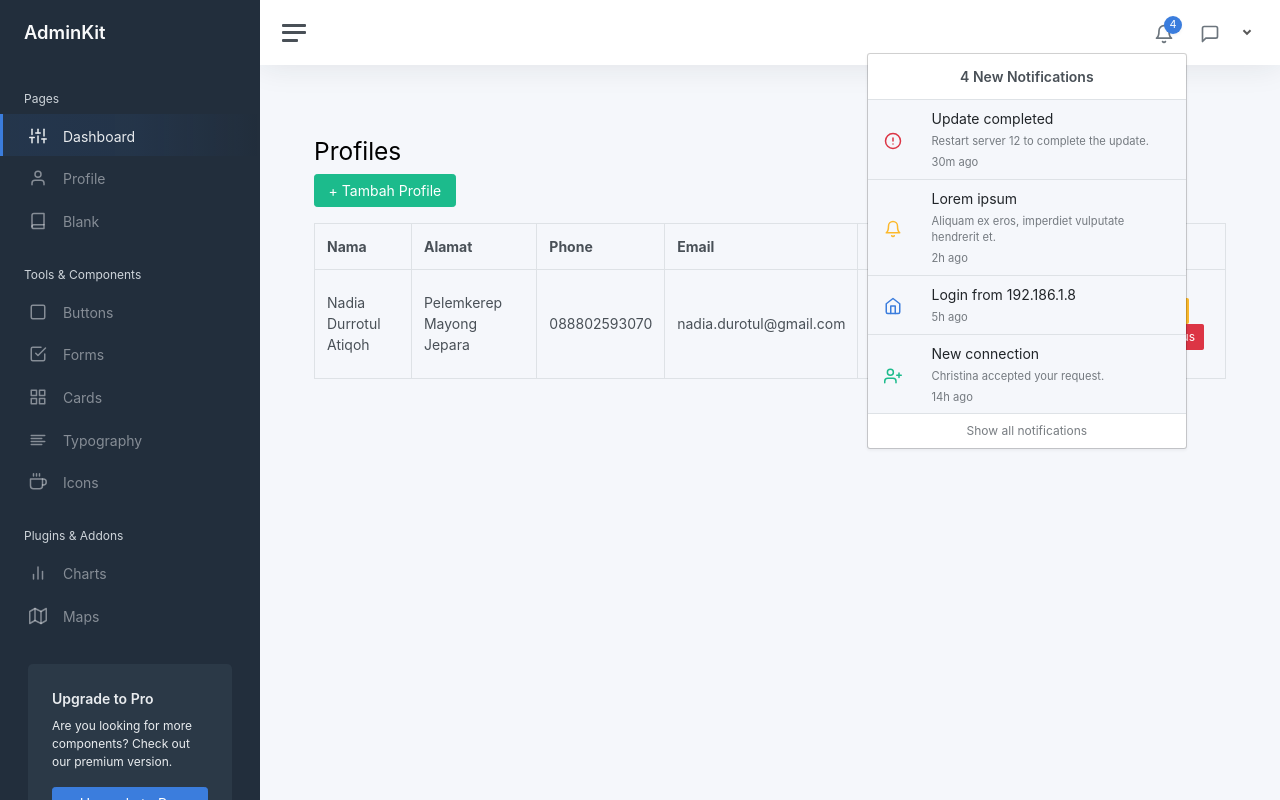
After one commit to nadiadur/cv_nadia, a Django app: page /profiles/ in a window 1280 px wide, after a click that opens the changed part. The commit adds this page. Run offline with Django 5.2, Linux system fonts and the light colour scheme; a user stored in the database is signed in; data comes from the database, SQL or seed files in the repository; some libraries are stand-ins or nearby versions.

Commit message:
admin custom 2

```diff
--- a/backend/backend/urls.py
+++ b/backend/backend/urls.py
@@ -21,6 +21,7 @@ from rest_framework import routers
 from cv_api.views import ProfileViewSet
 from django.conf import settings
 from django.conf.urls.static import static
+from cv_api import views as cv_views
 
 router = routers.DefaultRouter()
 router.register(r'profiles', ProfileViewSet)
@@ -29,6 +30,10 @@ urlpatterns = [
     path('admin/', admin.site.urls),
     path('api/', include(router.urls)),
     path('', include('frontend.urls')),
+    path('dashboard/profiles/', cv_views.profile_list, name='profile_list'),
+    path('dashboard/profiles/create/', cv_views.profile_create, name='profile_create'),
+    path('dashboard/profiles/<int:pk>/edit/', cv_views.profile_edit, name='profile_edit'),
+    path('dashboard/profiles/<int:pk>/delete/', cv_views.profile_delete, name='profile_delete'),
 ]
 
 if settings.DEBUG:
--- /dev/null
+++ b/backend/frontend/static/templates/frontend/base.html
@@ -0,0 +1,32 @@
+{% load static %}
+<!DOCTYPE html>
+<html lang="en">
+<head>
+    <meta charset="utf-8" />
+    <meta name="viewport" content="width=device-width, initial-scale=1, shrink-to-fit=no" />
+    <title>{% block title %}Dashboard{% endblock %}</title>
+
+    <!-- CSS -->
+    <link href="{% static 'css/app.css' %}" rel="stylesheet" />
+</head>
+<body>
+    <div class="wrapper">
+        <!-- Sidebar -->
+        {% include "layouts/sidebar.html" %}
+
+        <div class="main">
+            <!-- Navbar -->
+            {% include "layouts/navbar.html" %}
+
+            <main class="content">
+                {% block content %}
+                {% endblock %}
+            </main>
+
+        </div>
+    </div>
+
+    <!-- JS -->
+    <script src="{% static 'js/app.js' %}"></script>
+</body>
+</html>
--- /dev/null
+++ b/backend/frontend/static/templates/frontend/profiles/list.html
@@ -0,0 +1,36 @@
+{% extends "frontend/base.html" %}
+{% block content %}
+<div class="container mt-4">
+    <h2>Profiles</h2>
+    <a href="{% url 'profile_create' %}" class="btn btn-success mb-3">+ Tambah Profile</a>
+    <table class="table table-bordered">
+        <thead>
+            <tr>
+                <th>Nama</th>
+                <th>Alamat</th>
+                <th>Phone</th>
+                <th>Email</th>
+                <th>Github</th>
+                <th>Summary</th>
+                <th>Aksi</th>
+            </tr>
+        </thead>
+        <tbody>
+            {% for p in profiles %}
+            <tr>
+                <td>{{ p.name }}</td>
+                <td>{{ p.address }}</td>
+                <td>{{ p.phone }}</td>
+                <td>{{ p.email }}</td>
+                <td>{{ p.github }}</td>
+                <td>{{ p.summary|truncatewords:10 }}</td>
+                <td>
+                    <a href="{% url 'profile_edit' p.pk %}" class="btn btn-warning btn-sm">Edit</a>
+                    <a href="{% url 'profile_delete' p.pk %}" class="btn btn-danger btn-sm">Hapus</a>
+                </td>
+            </tr>
+            {% endfor %}
+        </tbody>
+    </table>
+</div>
+{% endblock %}
--- /dev/null
+++ b/backend/frontend/static/templates/layouts/navbar.html
@@ -0,0 +1,164 @@
+<nav class="navbar navbar-expand navbar-light navbar-bg">
+				<a class="sidebar-toggle js-sidebar-toggle">
+          <i class="hamburger align-self-center"></i>
+        </a>
+
+				<div class="navbar-collapse collapse">
+					<ul class="navbar-nav navbar-align">
+						<li class="nav-item dropdown">
+							<a class="nav-icon dropdown-toggle" href="#" id="alertsDropdown" data-bs-toggle="dropdown">
+								<div class="position-relative">
+									<i class="align-middle" data-feather="bell"></i>
+									<span class="indicator">4</span>
+								</div>
+							</a>
+							<div class="dropdown-menu dropdown-menu-lg dropdown-menu-end py-0" aria-labelledby="alertsDropdown">
+								<div class="dropdown-menu-header">
+									4 New Notifications
+								</div>
+								<div class="list-group">
+									<a href="#" class="list-group-item">
+										<div class="row g-0 align-items-center">
+											<div class="col-2">
+												<i class="text-danger" data-feather="alert-circle"></i>
+											</div>
+											<div class="col-10">
+												<div class="text-dark">Update completed</div>
+												<div class="text-muted small mt-1">Restart server 12 to complete the update.</div>
+												<div class="text-muted small mt-1">30m ago</div>
+											</div>
+										</div>
+									</a>
+									<a href="#" class="list-group-item">
+										<div class="row g-0 align-items-center">
+											<div class="col-2">
+												<i class="text-warning" data-feather="bell"></i>
+											</div>
+											<div class="col-10">
+												<div class="text-dark">Lorem ipsum</div>
+												<div class="text-muted small mt-1">Aliquam ex eros, imperdiet vulputate hendrerit et.</div>
+												<div class="text-muted small mt-1">2h ago</div>
+											</div>
+										</div>
+									</a>
+									<a href="#" class="list-group-item">
+										<div class="row g-0 align-items-center">
+											<div class="col-2">
+												<i class="text-primary" data-feather="home"></i>
+											</div>
+											<div class="col-10">
+												<div class="text-dark">Login from 192.186.1.8</div>
+												<div class="text-muted small mt-1">5h ago</div>
+											</div>
+										</div>
+									</a>
+									<a href="#" class="list-group-item">
+										<div class="row g-0 align-items-center">
+											<div class="col-2">
+												<i class="text-success" data-feather="user-plus"></i>
+											</div>
+											<div class="col-10">
+												<div class="text-dark">New connection</div>
+												<div class="text-muted small mt-1">Christina accepted your request.</div>
+												<div class="text-muted small mt-1">14h ago</div>
+											</div>
+										</div>
+									</a>
+								</div>
+								<div class="dropdown-menu-footer">
+									<a href="#" class="text-muted">Show all notifications</a>
+								</div>
+							</div>
+						</li>
+						<li class="nav-item dropdown">
+							<a class="nav-icon dropdown-toggle" href="#" id="messagesDropdown" data-bs-toggle="dropdown">
+								<div class="position-relative">
+									<i class="align-middle" data-feather="message-square"></i>
+								</div>
+							</a>
+							<div class="dropdown-menu dropdown-menu-lg dropdown-menu-end py-0" aria-labelledby="messagesDropdown">
+								<div class="dropdown-menu-header">
+									<div class="position-relative">
+										4 New Messages
+									</div>
+								</div>
+								<div class="list-group">
+									<a href="#" class="list-group-item">
+										<div class="row g-0 align-items-center">
+											<div class="col-2">
+
+											</div>
+											<div class="col-10 ps-2">
+												<div class="text-dark">Vanessa Tucker</div>
+												<div class="text-muted small mt-1">Nam pretium turpis et arcu. Duis arcu tortor.</div>
+												<div class="text-muted small mt-1">15m ago</div>
+											</div>
+										</div>
+									</a>
+									<a href="#" class="list-group-item">
+										<div class="row g-0 align-items-center">
+											<div class="col-2">
+
+											</div>
+											<div class="col-10 ps-2">
+												<div class="text-dark">William Harris</div>
+												<div class="text-muted small mt-1">Curabitur ligula sapien euismod vitae.</div>
+												<div class="text-muted small mt-1">2h ago</div>
+											</div>
+										</div>
+									</a>
+									<a href="#" class="list-group-item">
+										<div class="row g-0 align-items-center">
+											<div class="col-2">
+
+											</div>
+											<div class="col-10 ps-2">
+												<div class="text-dark">Christina Mason</div>
+												<div class="text-muted small mt-1">Pellentesque auctor neque nec urna.</div>
+												<div class="text-muted small mt-1">4h ago</div>
+											</div>
+										</div>
+									</a>
+									<a href="#" class="list-group-item">
+										<div class="row g-0 align-items-center">
+											<div class="col-2">
+											</div>
+											<div class="col-10 ps-2">
+												<div class="text-dark">Sharon Lessman</div>
+												<div class="text-muted small mt-1">Aenean tellus metus, bibendum sed, posuere ac, mattis non.</div>
+												<div class="text-muted small mt-1">5h ago</div>
+											</div>
+										</div>
+									</a>
+								</div>
+								<div class="dropdown-menu-footer">
+									<a href="#" class="text-muted">Show all messages</a>
+								</div>
+							</div>
+						</li>
+						<li class="nav-item dropdown">
+							<a class="nav-icon dropdown-toggle d-inline-block d-sm-none" href="#" data-bs-toggle="dropdown">
+                <i class="align-middle" data-feather="settings"></i>
+              </a>
+
+                                <a class="nav-link dropdown-toggle d-none d-sm-inline-block" href="#" data-bs-toggle="dropdown">
+                                </a>
+                                <div class="dropdown-menu dropdown-menu-end">
+								<a class="dropdown-item" href="#"><i class="align-middle me-1" data-feather="pie-chart"></i> Analytics</a>
+								<div class="dropdown-divider"></div>
+								<a class="dropdown-item" href="index.html"><i class="align-middle me-1" data-feather="settings"></i> Settings & Privacy</a>
+								<a class="dropdown-item" href="#"><i class="align-middle me-1" data-feather="help-circle"></i> Help Center</a>
+								<div class="dropdown-divider"></div>
+                                <a class="dropdown-item" href="{% url 'logout' %}"
+                                onclick="event.preventDefault(); document.getElementById('logout-form').submit();">
+                                <i class="align-middle me-1" data-feather="log-out"></i> Log out
+                                </a>
+
+                                <form id="logout-form" action="{% url 'logout' %}" method="POST" style="display: none;">
+                                    {% csrf_token %}
+                                </form>
+							</div>
+						</li>
+					</ul>
+				</div>
+			</nav>
--- /dev/null
+++ b/backend/frontend/static/templates/layouts/sidebar.html
@@ -0,0 +1,92 @@
+<nav id="sidebar" class="sidebar js-sidebar">
+			<div class="sidebar-content js-simplebar">
+				<a class="sidebar-brand" href="{% url 'dashboard' %}">
+          <span class="align-middle">AdminKit</span>
+        </a>
+
+				<ul class="sidebar-nav">
+					<li class="sidebar-header">
+						Pages
+					</li>
+
+					<li class="sidebar-item active">
+						<a class="sidebar-link" href="{% url 'dashboard' %}">
+              <i class="align-middle" data-feather="sliders"></i> <span class="align-middle">Dashboard</span>
+            </a>
+					</li>
+
+					<li class="sidebar-item">
+						<a class="sidebar-link" href="{% url 'profile-list' %}">
+              <i class="align-middle" data-feather="user"></i> <span class="align-middle">Profile</span>
+            </a>
+					</li>
+					<li class="sidebar-item">
+						<a class="sidebar-link" href="pages-blank.html">
+              <i class="align-middle" data-feather="book"></i> <span class="align-middle">Blank</span>
+            </a>
+					</li>
+
+					<li class="sidebar-header">
+						Tools & Components
+					</li>
+
+					<li class="sidebar-item">
+						<a class="sidebar-link" href="ui-buttons.html">
+              <i class="align-middle" data-feather="square"></i> <span class="align-middle">Buttons</span>
+            </a>
+					</li>
+
+					<li class="sidebar-item">
+						<a class="sidebar-link" href="ui-forms.html">
+              <i class="align-middle" data-feather="check-square"></i> <span class="align-middle">Forms</span>
+            </a>
+					</li>
+
+					<li class="sidebar-item">
+						<a class="sidebar-link" href="ui-cards.html">
+              <i class="align-middle" data-feather="grid"></i> <span class="align-middle">Cards</span>
+            </a>
+					</li>
+
+					<li class="sidebar-item">
+						<a class="sidebar-link" href="ui-typography.html">
+              <i class="align-middle" data-feather="align-left"></i> <span class="align-middle">Typography</span>
+            </a>
+					</li>
+
+					<li class="sidebar-item">
+						<a class="sidebar-link" href="icons-feather.html">
+              <i class="align-middle" data-feather="coffee"></i> <span class="align-middle">Icons</span>
+            </a>
+					</li>
+
+					<li class="sidebar-header">
+						Plugins & Addons
+					</li>
+
+					<li class="sidebar-item">
+						<a class="sidebar-link" href="charts-chartjs.html">
+              <i class="align-middle" data-feather="bar-chart-2"></i> <span class="align-middle">Charts</span>
+            </a>
+					</li>
+
+					<li class="sidebar-item">
+						<a class="sidebar-link" href="maps-google.html">
+              <i class="align-middle" data-feather="map"></i> <span class="align-middle">Maps</span>
+            </a>
+					</li>
+				</ul>
+
+				<div class="sidebar-cta">
+					<div class="sidebar-cta-content">
+						<strong class="d-inline-block mb-2">Upgrade to Pro</strong>
+						<div class="mb-3 text-sm">
+							Are you looking for more components? Check out our premium version.
+						</div>
+						<div class="d-grid">
+							<a href="upgrade-to-pro.html" class="btn btn-primary">Upgrade to Pro</a>
+						</div>
+					</div>
+				</div>
+			</div>
+		</nav>
--- a/backend/frontend/urls.py
+++ b/backend/frontend/urls.py
@@ -8,5 +8,9 @@ urlpatterns = [
     path('login/', views.login_view, name="login"),
     path('dashboard/', views.dashboard, name="dashboard"),
     path('logout/', views.logout_view, name="logout"),
+    path('profiles/', views.profile_list, name='profile-list'),
+    path('profiles/add/', views.profile_add, name='profile-add'),
+    path('profiles/<int:pk>/edit/', views.profile_edit, name='profile-edit'),
+    path('profiles/<int:pk>/delete/', views.profile_delete, name='profile-delete'),
 
 ]
--- a/backend/frontend/views.py
+++ b/backend/frontend/views.py
@@ -1,10 +1,12 @@
 import requests
 from django.shortcuts import render, get_object_or_404, redirect
-from cv_api.models import Project
+from cv_api.models import Project, Profile
 from django.contrib.auth import authenticate, login
 from django.contrib.auth.decorators import login_required
 from django.views.decorators.cache import never_cache
 from django.contrib.auth import logout
+from cv_api.forms import ProfileForm
+
 
 
 def home(request):
@@ -50,3 +52,82 @@ def dashboard(request):
 def logout_view(request):
     logout(request)
     return redirect("login")
+
+
+
+def profile_list(request):
+    profiles = Profile.objects.all()
+    return render(request, 'frontend/pages-profile.html', {'profiles': profiles})
+
+
+
+
+
+
+@login_required(login_url="login")
+def profile_list(request):
+    profiles = Profile.objects.all()
+    return render(request, "frontend/profiles/list.html", {"profiles": profiles})
+
+
+@login_required(login_url="login")
+def profile_create(request):
+    if request.method == "POST":
+        Profile.objects.create(
+            name=request.POST.get("name"),
+            address=request.POST.get("address"),
+            phone=request.POST.get("phone"),
+            email=request.POST.get("email"),
+            github=request.POST.get("github"),
+            summary=request.POST.get("summary"),
+            image=request.FILES.get("image"),
+        )
+        return redirect("profile_list")
+    return render(request, "frontend/profiles/form.html")
+
+
+@login_required(login_url="login")
+def profile_update(request, id):
+    profile = get_object_or_404(Profile, id=id)
+    if request.method == "POST":
+        profile.name = request.POST.get("name")
+        profile.address = request.POST.get("address")
+        profile.phone = request.POST.get("phone")
+        profile.email = request.POST.get("email")
+        profile.github = request.POST.get("github")
+        profile.summary = request.POST.get("summary")
+        if request.FILES.get("image"):
+            profile.image = request.FILES.get("image")
+        profile.save()
+        return redirect("profile_list")
+    return render(request, "frontend/profiles/form.html", {"profile": profile})
+
+
+@login_required(login_url="login")
+def profile_delete(request, id):
+    profile = get_object_or_404(Profile, id=id)
+    if request.method == "POST":
+        profile.delete()
+        return redirect("profile_list")
+    return render(request, "frontend/profiles/delete.html", {"profile": profile})
+
+def profile_add(request):
+    if request.method == "POST":
+        form = ProfileForm(request.POST, request.FILES)
+        if form.is_valid():
+            form.save()
+            return redirect('profile-list')
+    else:
+        form = ProfileForm()
+    return render(request, 'frontend/profile_add.html', {'form': form})
+
+def profile_edit(request, pk):
+    profile = get_object_or_404(Profile, pk=pk)
+    if request.method == "POST":
+        form = ProfileForm(request.POST, request.FILES, instance=profile)
+        if form.is_valid():
+            form.save()
+            return redirect('profile-list')
+    else:
+        form = ProfileForm(instance=profile)
+    return render(request, 'frontend/profile_edit.html', {'form': form, 'profile': profile})
```
Also changed, not shown: backend/cv_api/forms.py (added, +7 -0 lines), backend/cv_api/views.py (+34 -1 lines), backend/frontend/static/templates/frontend/dashboard.html (+43 -8 lines), backend/frontend/static/templates/frontend/login.html (+45 -13 lines), backend/frontend/static/templates/frontend/profiles/delete.html (added, +11 -0 lines), backend/frontend/static/templates/frontend/profiles/form.html (added, +12 -0 lines), backend/frontend/static/templates/frontend/profiles/profile_add.html (added, +43 -0 lines).
